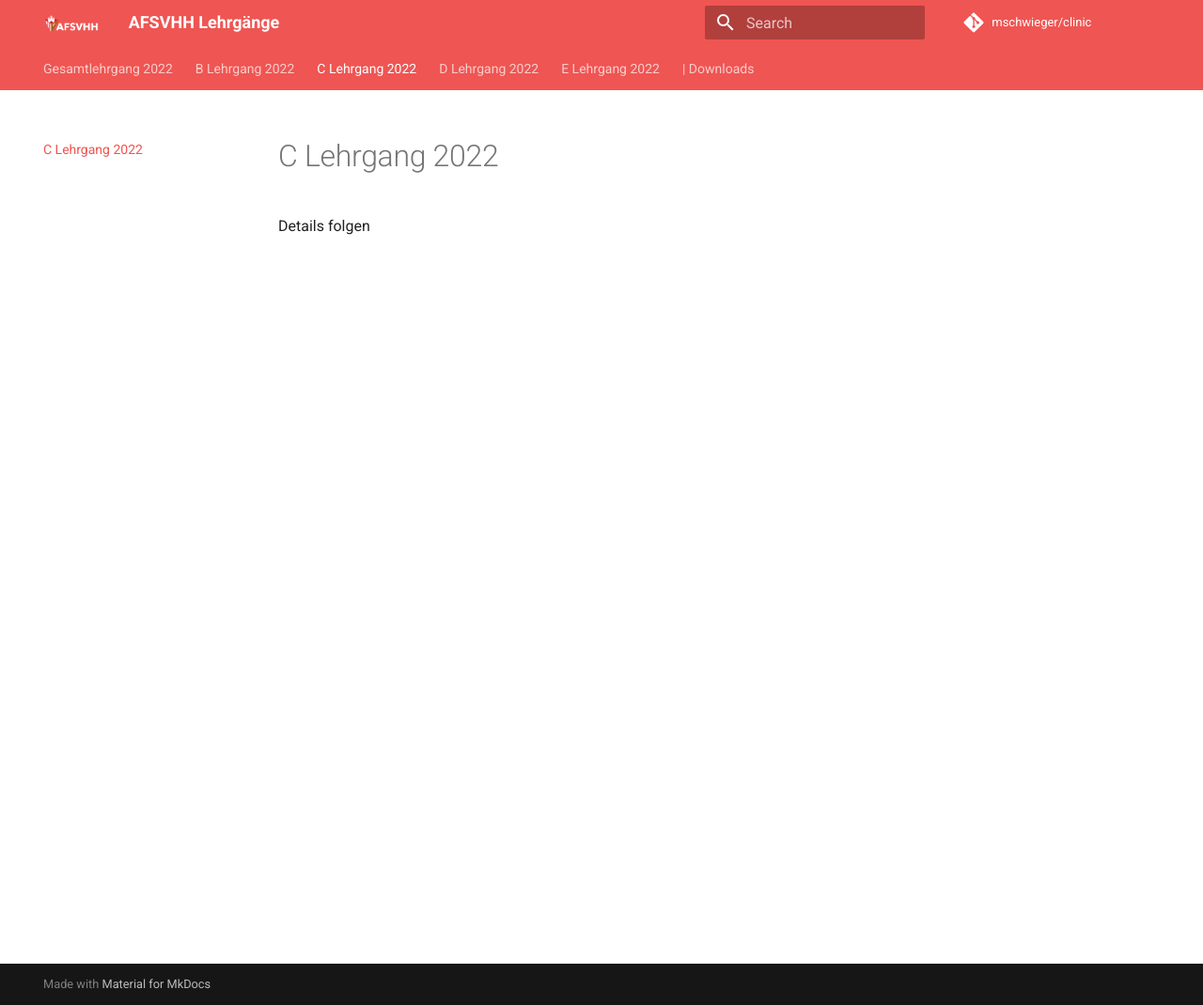
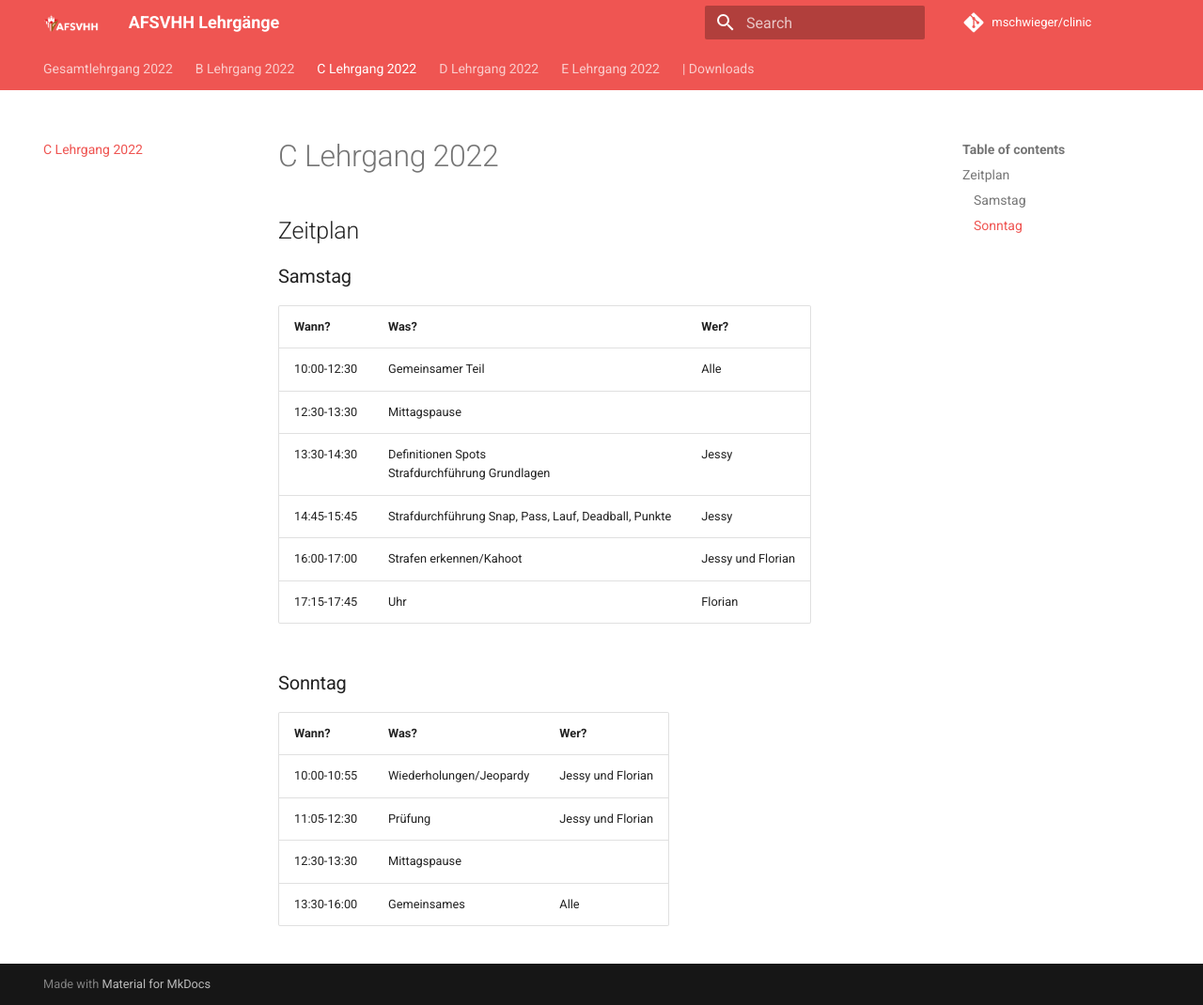
Before and after one commit to mschwieger/clinic, an MkDocs documentation site: the page built from docs/C.md, in a window 1280 px wide and 1070 px high. Shown: the whole window at 94% size. Built offline with MkDocs 1.6.1 and Material for MkDocs 9.7.7, drawn with Linux system fonts in a browser that asks for light colours; comment, search, counter and statistics services are not loaded.

Commit message:
Update C.md

```diff
--- a/docs/C.md
+++ b/docs/C.md
@@ -1,3 +1,23 @@
 # C Lehrgang 2022
 
-Details folgen
+## Zeitplan
+
+### Samstag
+
+| **Wann?**   | **Was?**                                             | **Wer?**          |
+| ----------- | ---------------------------------------------------- | ----------------- |
+| 10:00-12:30 | Gemeinsamer Teil                                     | Alle              |
+| 12:30-13:30 | Mittagspause                                         |                   |
+| 13:30-14:30 | Definitionen Spots<br>Strafdurchführung Grundlagen   | Jessy             |
+| 14:45-15:45 | Strafdurchführung Snap, Pass, Lauf, Deadball, Punkte | Jessy             |
+| 16:00-17:00 | Strafen erkennen/Kahoot                              | Jessy und Florian |
+| 17:15-17:45 | Uhr                                                  | Florian           |
+
+### Sonntag
+
+| **Wann?**   | **Was?**                | **Wer?**          |
+| ----------- | ----------------------- | ----------------- |
+| 10:00-10:55 | Wiederholungen/Jeopardy | Jessy und Florian |
+| 11:05-12:30 | Prüfung                 | Jessy und Florian |
+| 12:30-13:30 | Mittagspause            |                   |
+| 13:30-16:00 | Gemeinsames             | Alle              |
```
